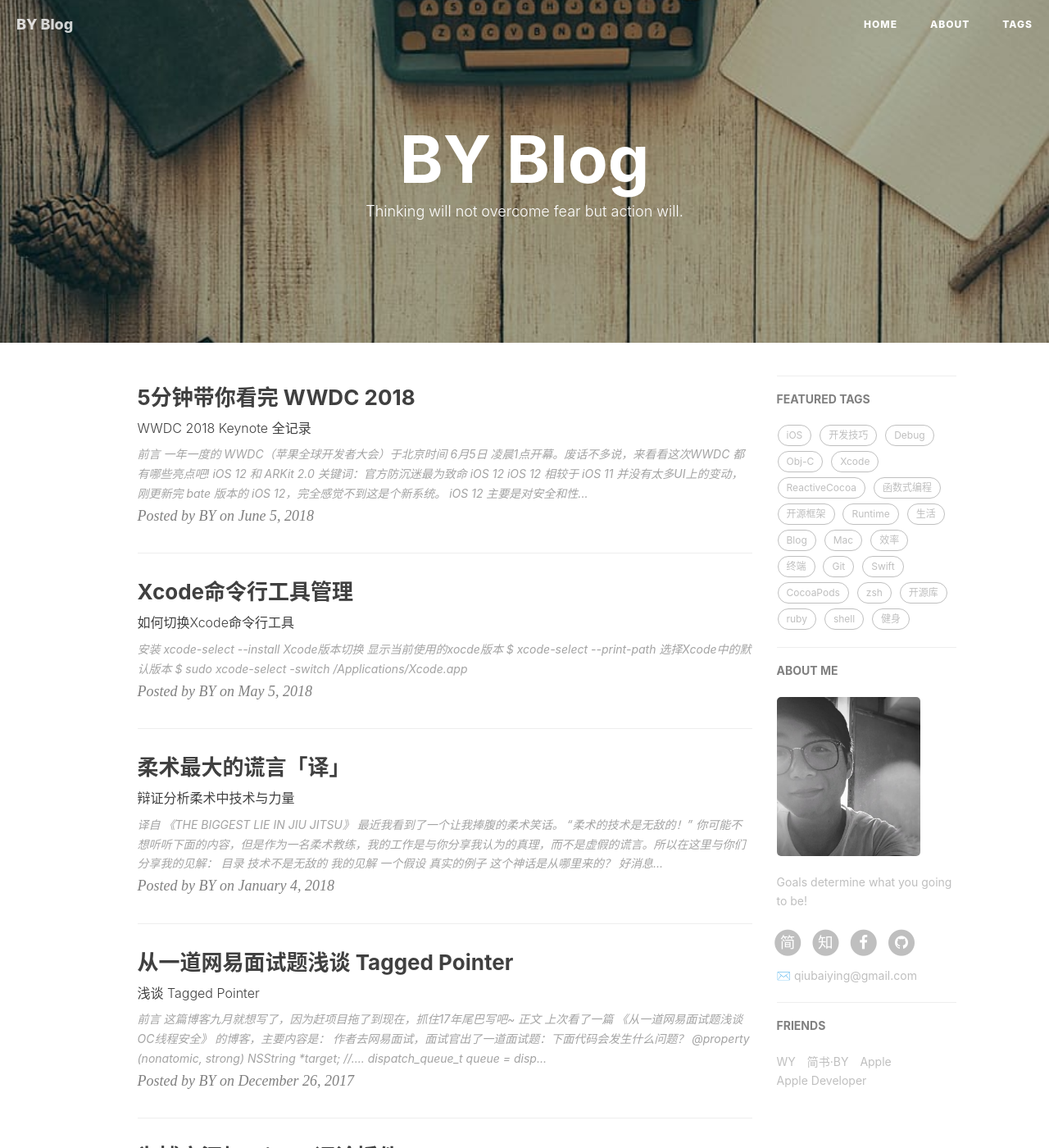
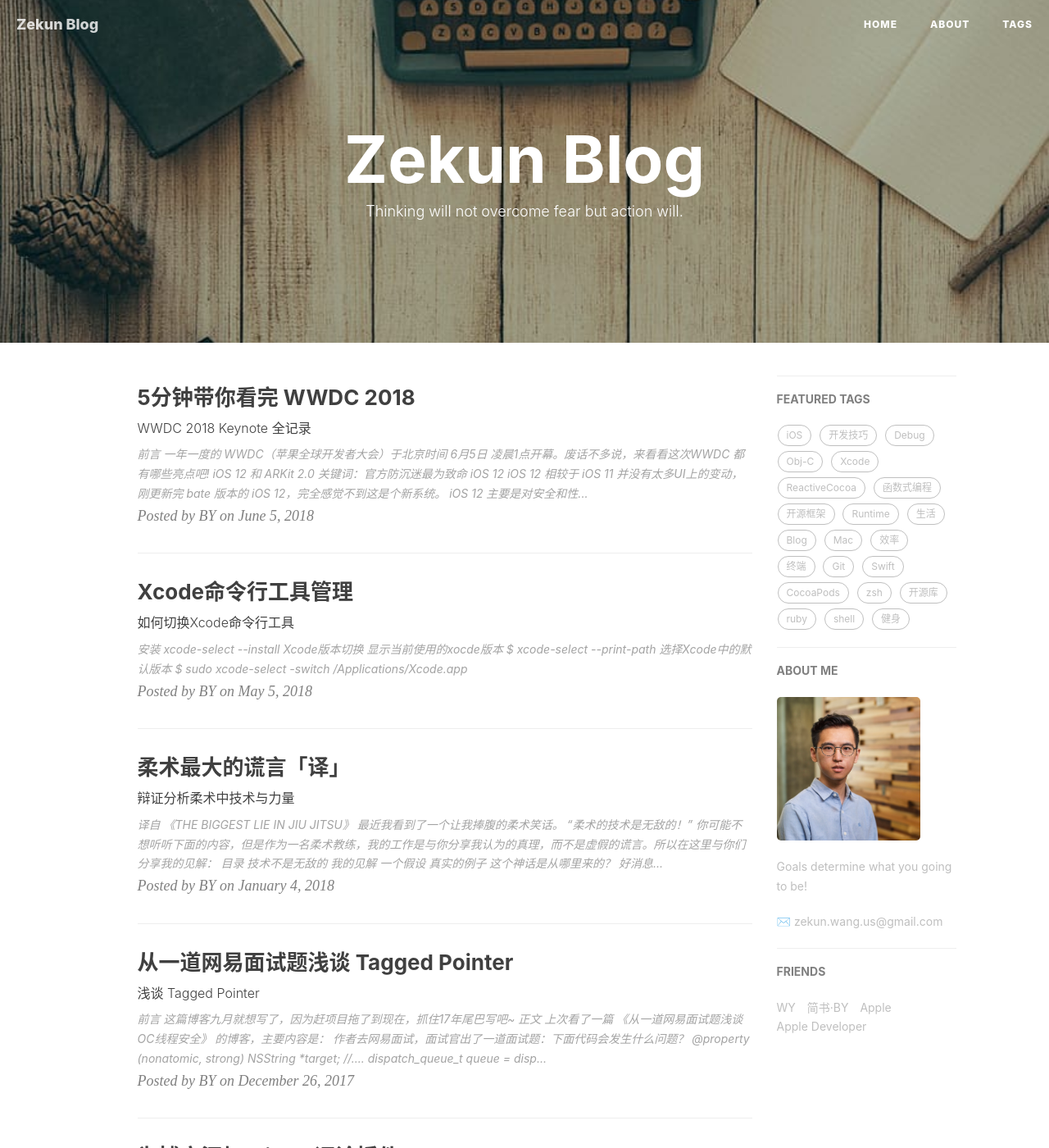
Before and after one commit to waittim/waittim.github.io, a Jekyll site: the page built from index.html, in a window 1280 px wide and 1400 px high. Shown: the whole window at 82% size. Built offline with Jekyll 4.4.1, drawn with Linux system fonts in a browser that asks for light colours; nearby versions of some CDN libraries; the list of posts is cut into pages by our own code; comment, search, counter and statistics services are not loaded; some of the changed text lies outside the part shown.

Commit message:
personalize

```diff
--- a/_config.yml
+++ b/_config.yml
@@ -1,28 +1,28 @@
 # Site settings
-title: BY Blog
-SEOTitle: 柏荧的博客 | BY Blog
+title: Zekun Blog
+SEOTitle: Zekun Wang's Blog | Data Science
 header-img: img/post-bg-desk.jpg
-email: qiubaiying@gmail.com
+email: zekun.wang.us@gmail.com
 description: "Every failure is leading towards success."
-keyword: "BY, BY Blog, 柏荧的博客, qiubaiying, 邱柏荧, iOS, Apple, iPhone"
-url: "http://qiubaiying.github.io"          # your host, for absolute URL
+keyword: "ZW, Zekun Blog, 王泽坤的博客, zekunwang, 王泽坤, data science, DS"
+url: "http://waittim.github.io"          # your host, for absolute URL
 baseurl: ""      # for example, '/blog' if your blog hosted on 'host/blog'
-github_repo: "https://github.com/qiubaiying/qiubaiying.github.io.git" # you code repository
+github_repo: "https://github.com/waittim/waittim.github.io.git" # you code repository
 
 # Sidebar settings
 sidebar: true                           # whether or not using Sidebar.
 sidebar-about-description: "Goals determine what you going to be!"
-sidebar-avatar: /img/about-BY-gentle.jpg      # use absolute URL, seeing it's used in both `/` and `/about/`
+sidebar-avatar: /img/Zekun_Wang_icon.jpeg      # use absolute URL, seeing it's used in both `/` and `/about/`
 
 
 
 # SNS settings
 RSS: false
 # weibo_username:     qiubaiying
-zhihu_username:     qiubaiying
-github_username:    qiubaiying
-facebook_username:  baiying.qiu.7
-jianshu_username:   e71990ada2fd
+zhihu_username:
+github_username:
+facebook_username:
+jianshu_username:
 #twitter_username:   qiubaiying
 
 
```
Also changed, not shown: img/Zekun_Wang_icon.jpeg (added).
